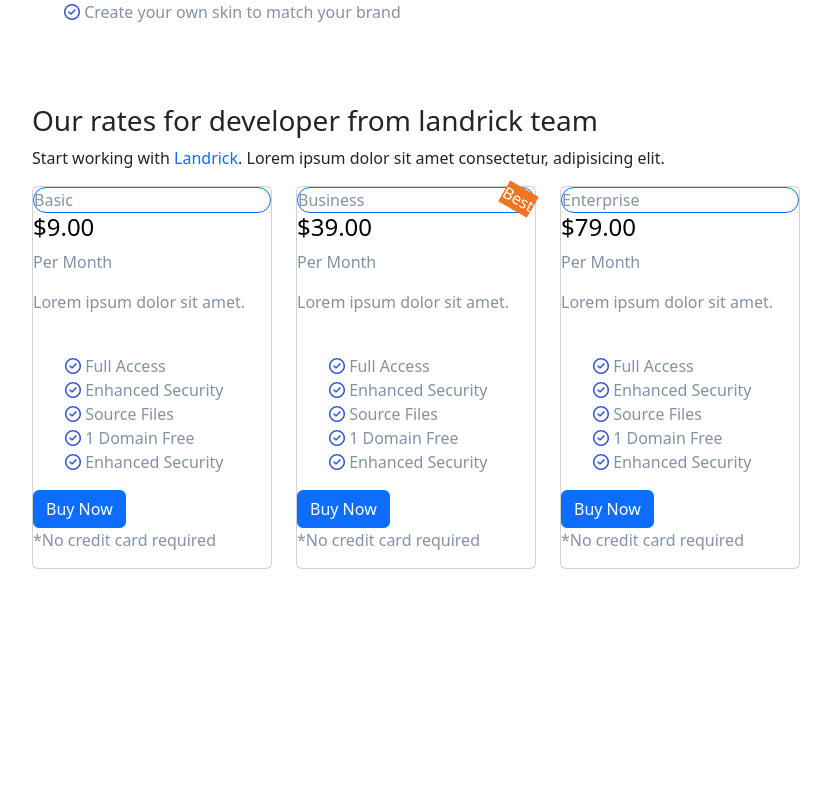
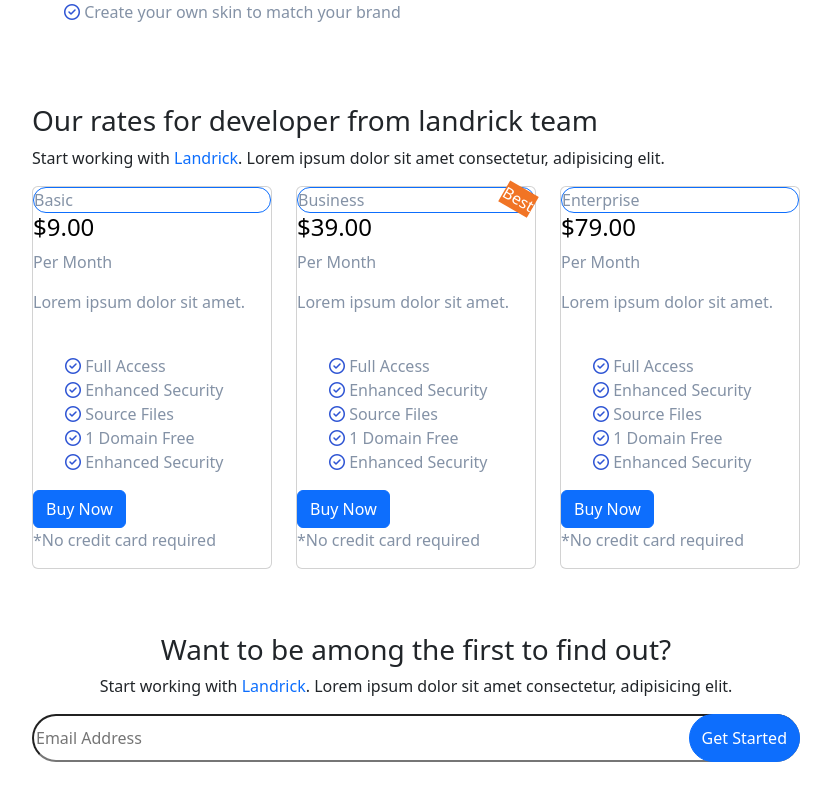
Before and after one commit to GiordanoMercatali/proj-html-vuejs, a Vue app: page / in a window 1280 px wide. Shown: the part 1518-2318 px from the top of the page, without its empty margins (224-1055 px from the left). Before the commit the page ends 2151 px from the top, so only its background shows below. Built offline with nearby package versions, Linux system fonts and the light colour scheme.

Commit message:
add: get started section

```diff
--- a/src/components/AppMain.vue
+++ b/src/components/AppMain.vue
@@ -86,6 +86,13 @@
                     </div>
                 </div>
             </div>
+        </section>
+
+        <!-- GET STARTED -->
+        <section class="get-started text-center">
+            <h3>Want to be among the first to find out?</h3>
+            <p>Start working with <span class="text-primary">Landrick</span>. Lorem ipsum dolor sit amet consectetur, adipisicing elit. </p>
+            <div class="wrapper position-relative"><input type="email" placeholder="Email Address" class="rounded-pill w-100"> <button class="btn btn-primary rounded-pill position-absolute top-0 end-0">Get Started</button></div>
         </section>
 
     </main>
@@ -263,6 +270,20 @@ main{
 
     }
 
+    .get-started{
+        .wrapper{
+           height: 3rem;
+
+            input{
+                height: 3rem;
+            }
+
+            button{
+                height: 3rem;
+            }
+        }
+    }
+
 }
 
 </style>
--- a/src/components/PlanCard.vue
+++ b/src/components/PlanCard.vue
@@ -21,11 +21,6 @@ export default {
         planBest: Boolean,
         planPrice: String,
         planDesc: String,
-
-        /*plan_type: "Basic",
-                    isBest: false,
-                    price: "$9.00",
-                    desc: "Lorem ipsum dolor sit amet.", */
     },
 
     data(){
```
